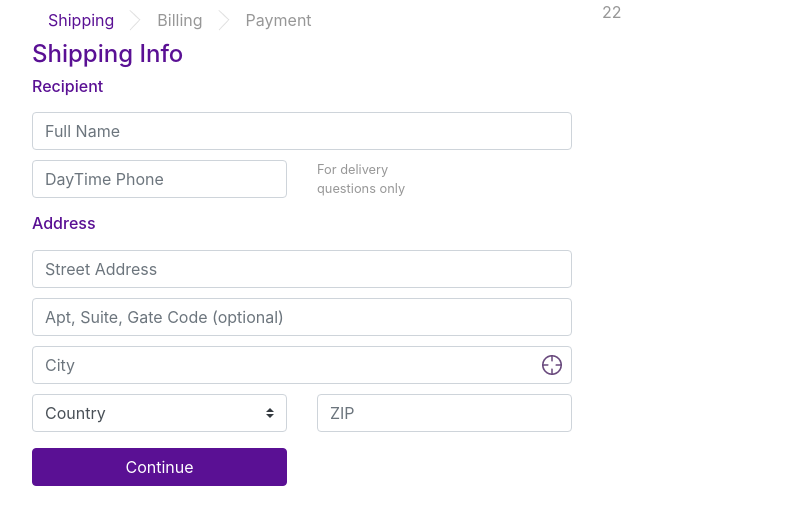
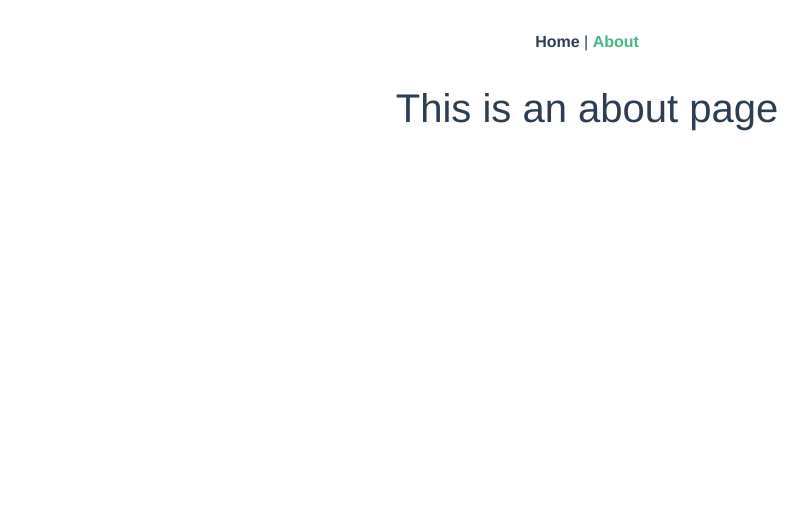
Before and after one commit to eich47/order, a Vue app: page /#/about in a window 1280 px wide. Shown: the top 524 px of the page, without its empty margins (53-861 px from the left). Built offline with nearby package versions, Linux system fonts and the light colour scheme.

Commit message:
установил роутер

```diff
--- a/package.json
+++ b/package.json
@@ -12,11 +12,13 @@
     "bootstrap-vue": "^2.21.1",
     "core-js": "^3.6.5",
     "vue": "^2.6.12",
+    "vue-router": "^3.2.0",
     "vuex": "^3.4.0"
   },
   "devDependencies": {
     "@vue/cli-plugin-babel": "~4.5.0",
     "@vue/cli-plugin-eslint": "~4.5.0",
+    "@vue/cli-plugin-router": "^4.5.9",
     "@vue/cli-plugin-vuex": "~4.5.0",
     "@vue/cli-service": "~4.5.0",
     "@vue/eslint-config-prettier": "^6.0.0",
--- a/src/App.vue
+++ b/src/App.vue
@@ -1,28 +1,32 @@
 <template>
   <div id="app">
-    <b-container>
-      <b-row>
-        <b-col sm="6">
-          <Navigation />
-
-          <ShoppingInfo />
-        </b-col>
-        <b-col sm="5">22</b-col>
-      </b-row>
-    </b-container>
+    <div id="nav">
+      <router-link to="/">Home</router-link> |
+      <router-link to="/about">About</router-link>
+    </div>
+    <router-view />
   </div>
 </template>
 
-<script>
-import Navigation from "./components/Navigation";
-import ShoppingInfo from "@/components/ShoppingInfo";
-export default {
-  name: "App",
-  components: { ShoppingInfo, Navigation }
-};
-</script>
-
 <style lang="scss">
 #app {
+  font-family: Avenir, Helvetica, Arial, sans-serif;
+  -webkit-font-smoothing: antialiased;
+  -moz-osx-font-smoothing: grayscale;
+  text-align: center;
+  color: #2c3e50;
+}
+
+#nav {
+  padding: 30px;
+
+  a {
+    font-weight: bold;
+    color: #2c3e50;
+
+    &.router-link-exact-active {
+      color: #42b983;
+    }
+  }
 }
 </style>
--- a/src/main.js
+++ b/src/main.js
@@ -7,10 +7,12 @@
 Vue.use(IconsPlugin);
 
 import "@/css/custom.scss";
+import router from "./router";
 
 Vue.config.productionTip = false;
 
 new Vue({
   store,
+  router,
   render: h => h(App)
 }).$mount("#app");
--- /dev/null
+++ b/src/router/index.js
@@ -0,0 +1,28 @@
+import Vue from "vue";
+import VueRouter from "vue-router";
+import Home from "../views/Home.vue";
+
+Vue.use(VueRouter);
+
+const routes = [
+  {
+    path: "/",
+    name: "Home",
+    component: Home
+  },
+  {
+    path: "/about",
+    name: "About",
+    // route level code-splitting
+    // this generates a separate chunk (about.[hash].js) for this route
+    // which is lazy-loaded when the route is visited.
+    component: () =>
+      import(/* webpackChunkName: "about" */ "../views/About.vue")
+  }
+];
+
+const router = new VueRouter({
+  routes
+});
+
+export default router;
--- /dev/null
+++ b/src/views/About.vue
@@ -0,0 +1,5 @@
+<template>
+  <div class="about">
+    <h1>This is an about page</h1>
+  </div>
+</template>
--- /dev/null
+++ b/src/views/Home.vue
@@ -0,0 +1,18 @@
+<template>
+  <div class="home">
+    <img alt="Vue logo" src="../assets/logo.png" />
+    <HelloWorld msg="Welcome to Your Vue.js App" />
+  </div>
+</template>
+
+<script>
+// @ is an alias to /src
+import HelloWorld from "@/components/HelloWorld.vue";
+
+export default {
+  name: "Home",
+  components: {
+    HelloWorld
+  }
+};
+</script>
```
Also changed, not shown: 1 other file (tests, documents, lock files or other folders).
